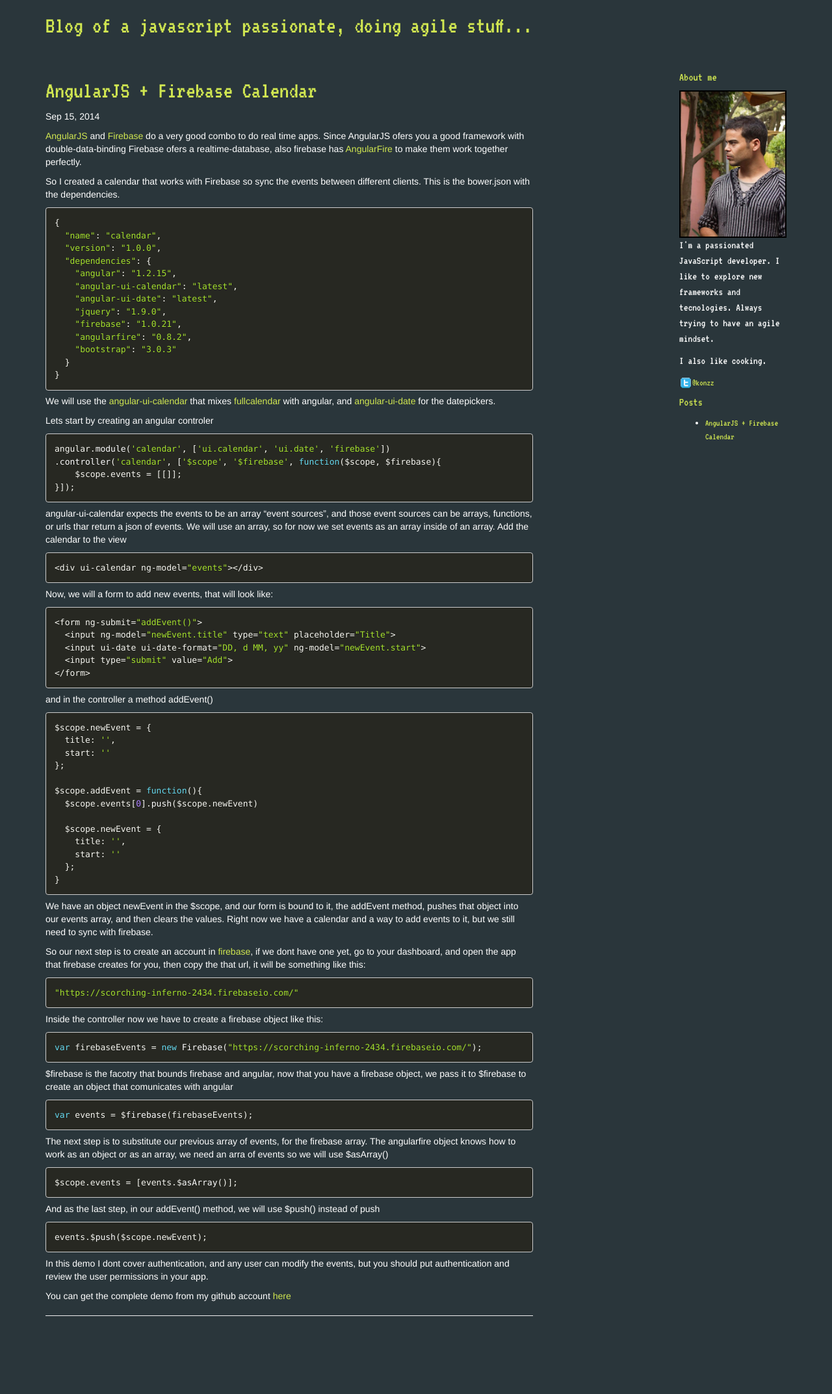
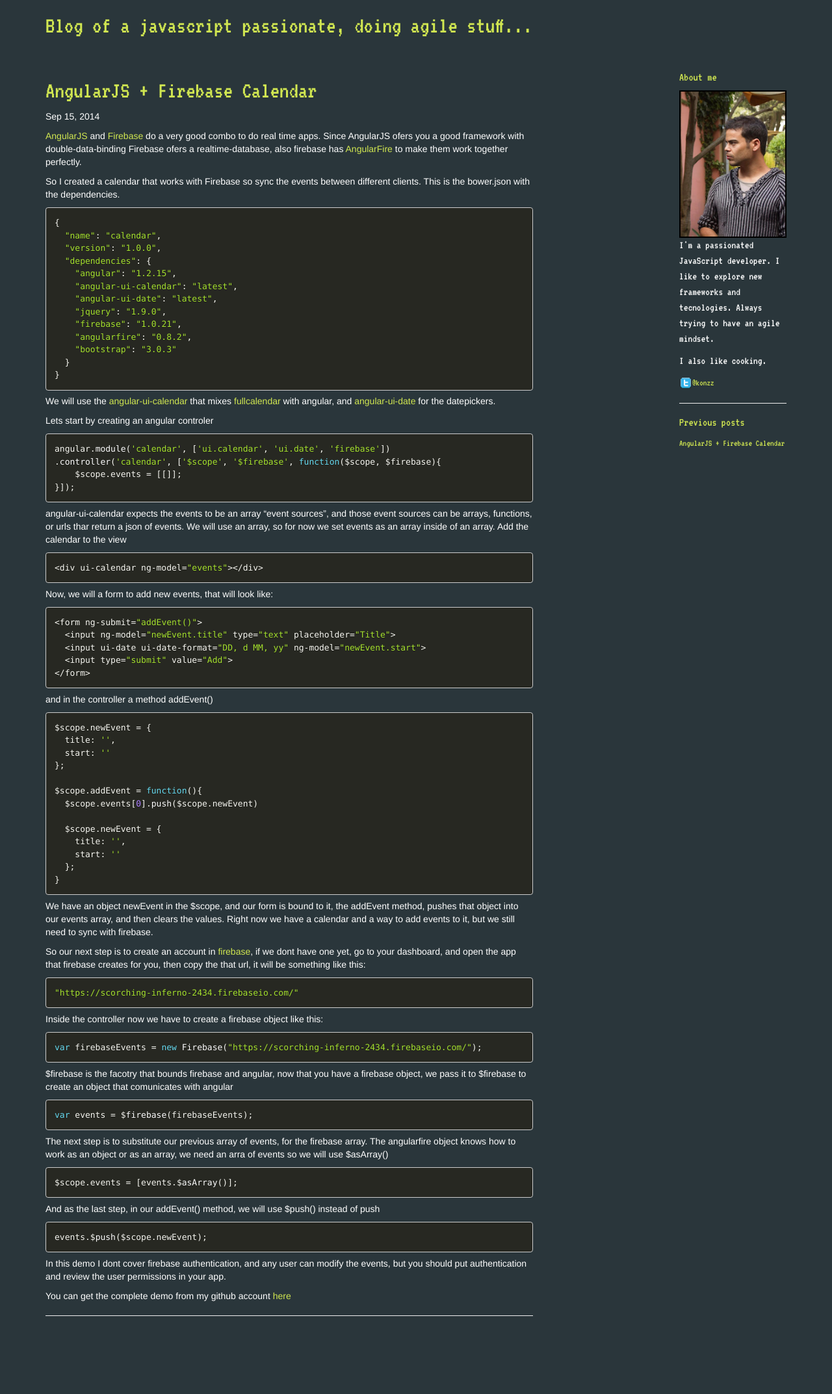
Before and after one commit to konzz/konzz.github.io, a Jekyll site: the page built from _posts/2014-09-15-angular-firebase-calendar.markdown, in a window 1280 px wide. Shown: the whole page at 65% size. Built offline with Jekyll 4.4.1, drawn with Linux system fonts in a browser that asks for light colours; Markdown is read by kramdown in place of the engine named in the settings.

Commit message:
some css tweaks, and modified text of the first post

````diff
--- a/_includes/aside.html
+++ b/_includes/aside.html
@@ -1,14 +1,14 @@
 <aside class="col-md-offset-2 col-md-2 col-sm-3 col-sm-offset-1">
-  <header>
-    <h4>About me</h4>
-  </header>
+
+  <h4>About me</h4>
   <img src="/css/img/me.png" class="img-thumbnail" alt="alberto casado">
   <p>I'm a passionated JavaScript developer. I like to explore new frameworks and tecnologies. Always trying to have an agile mindset.</p>
   <p>I also like cooking.</p>
   <a href="http://twitter.com/Konzz">
     <img src="{{ "/css/img/twitter.png" | prepend: site.baseurl }}" width="20px">@konzz
   </a>
-  <h4 class="page-heading">Posts</h4>
+  <hr>
+  <h4>Previous posts</h4>
   <ul class="post-list">
     {% for post in site.posts %}
     <li>
--- a/_posts/2014-09-15-angular-firebase-calendar.markdown
+++ b/_posts/2014-09-15-angular-firebase-calendar.markdown
@@ -101,7 +101,7 @@ And as the last step, in our addEvent() method, we will use $push() instead of p
 events.$push($scope.newEvent);
 ```
 
-In this demo I dont cover authentication, and any user can modify the events, but you should put authentication and review the user permissions in your app.
+In this demo I dont cover firebase authentication, and any user can modify the events, but you should put authentication and review the user permissions in your app.
 
 You can get the complete demo from my github account [here][githube_project]
 
--- a/css/blog.css
+++ b/css/blog.css
@@ -49,3 +49,8 @@ a, a:hover, a:visited{
 aside p {
   font-size: 1.2em;
 }
+
+ul {
+  list-style: none;
+  padding-left: 0;
+}
````
